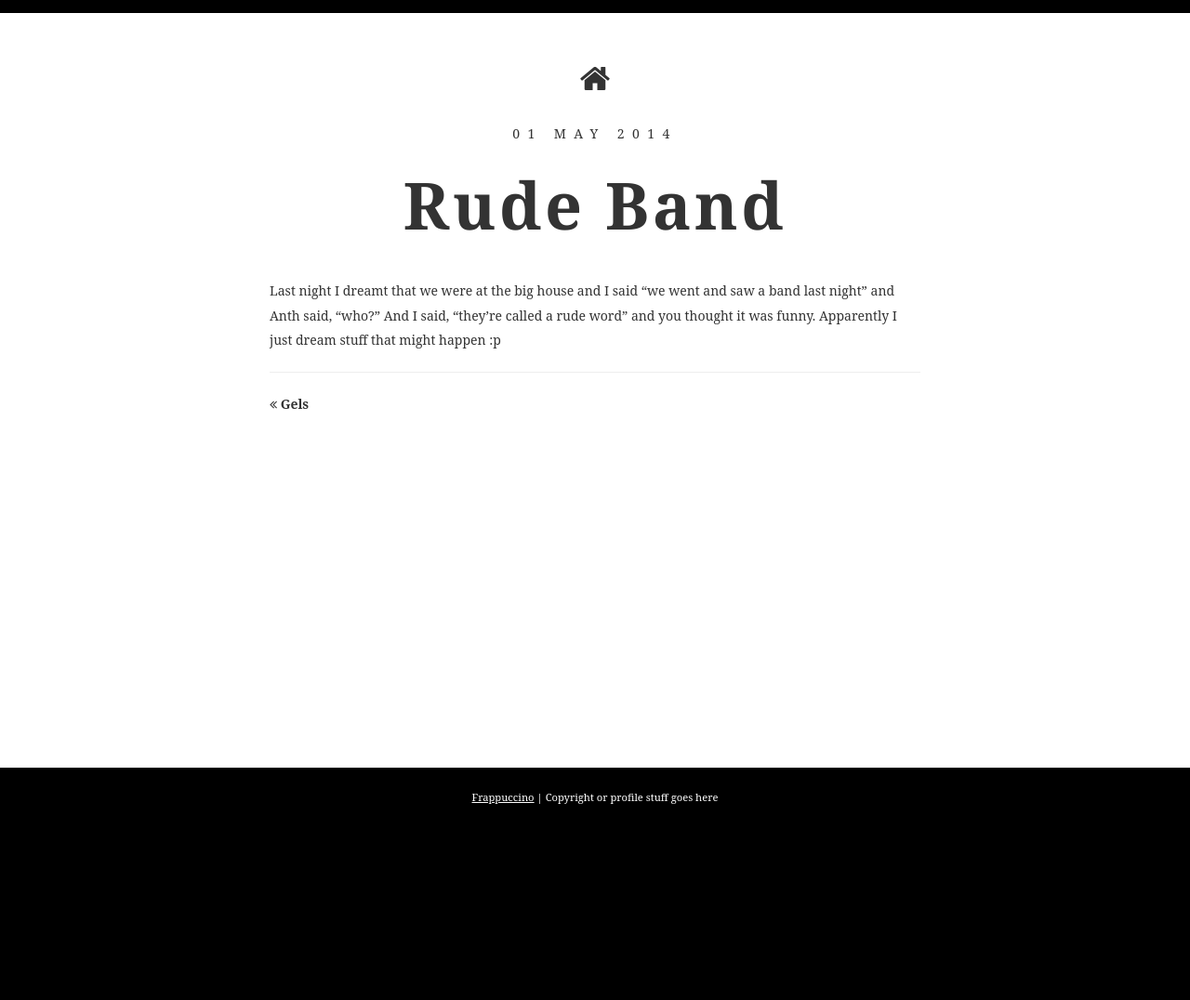
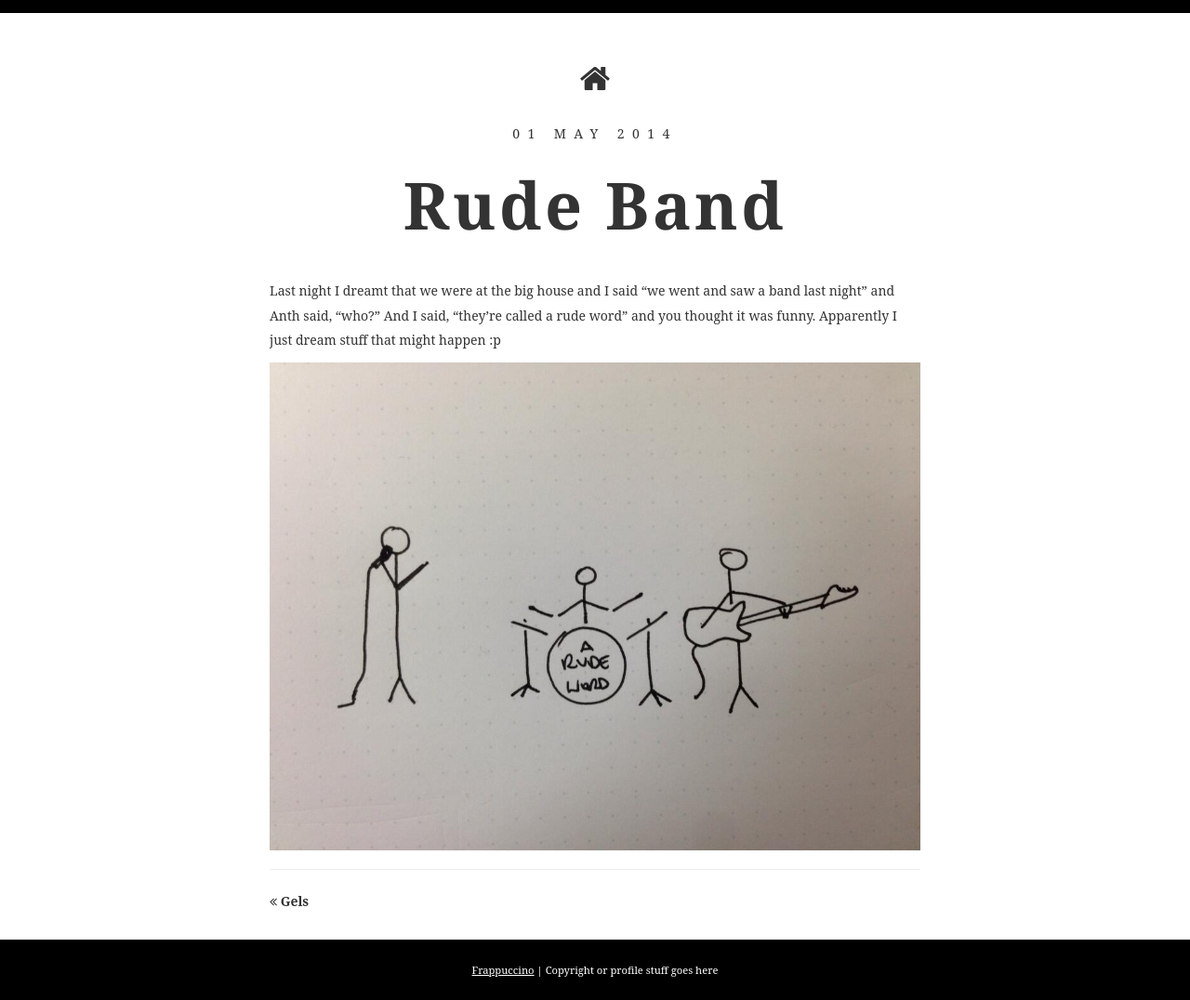
Before and after one commit to tristankenney/boringdreams, a Jekyll site: the page built from _posts/2014-05-01-rude-band-post.md, in a window 1280 px wide. Shown: the whole page at 93% size. Built offline with Jekyll 4.4.1, drawn with Linux system fonts in a browser that asks for light colours; some web fonts are replaced; before the commit the page ends 900 px from its top, so only the background shows below that.

Commit message:
Now with rude band

```diff
--- a/_posts/2014-05-01-rude-band-post.md
+++ b/_posts/2014-05-01-rude-band-post.md
@@ -4,3 +4,5 @@ title: Rude Band
 ---
 
 Last night I dreamt that we were at the big house and I said "we went and saw a band last night" and Anth said, "who?" And I said, "they're called a rude word" and you thought it was funny. Apparently I just dream stuff that might happen :p
+
+![Rude Band by @adnrw]({{ site.url }}/img/2014-05-01-rude-band.jpg)
```
Also changed, not shown: img/2014-05-01-rude-band.jpg (added), 3 other files.
